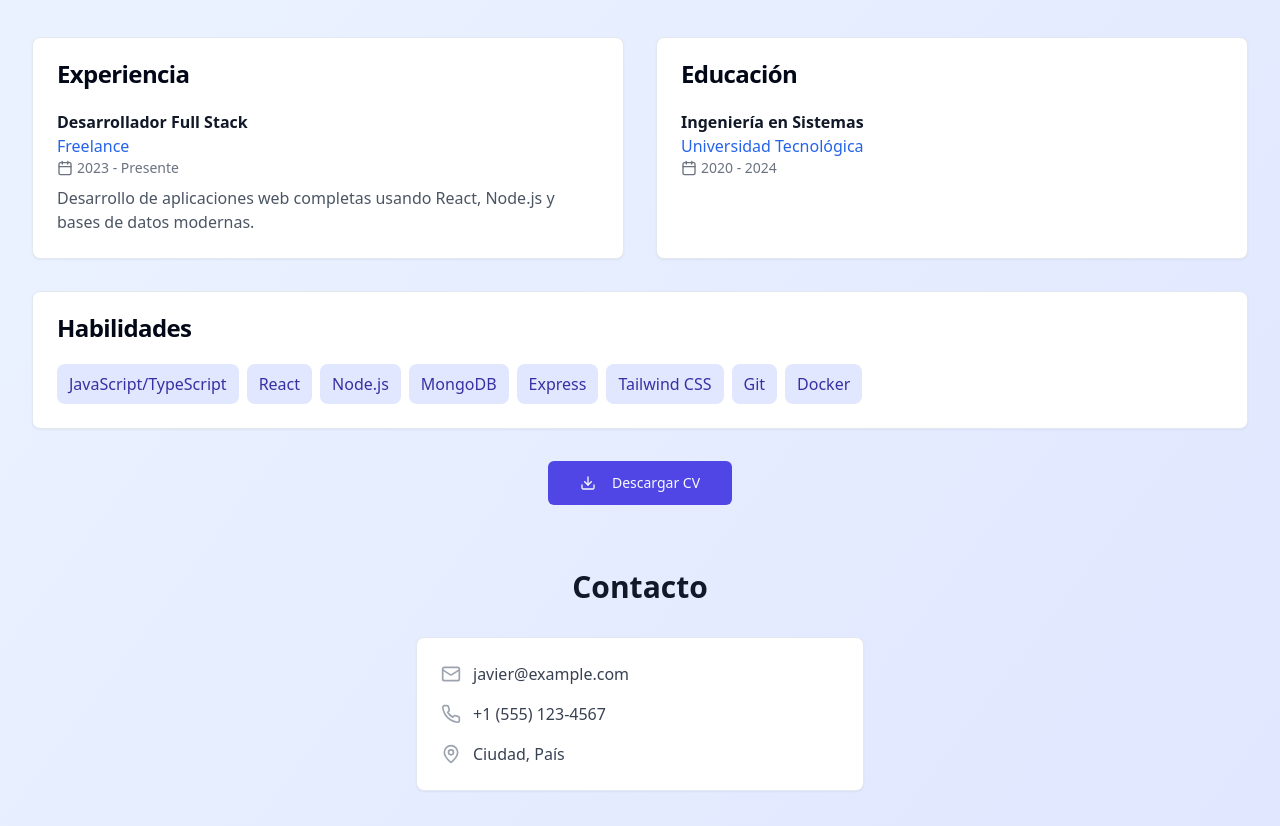
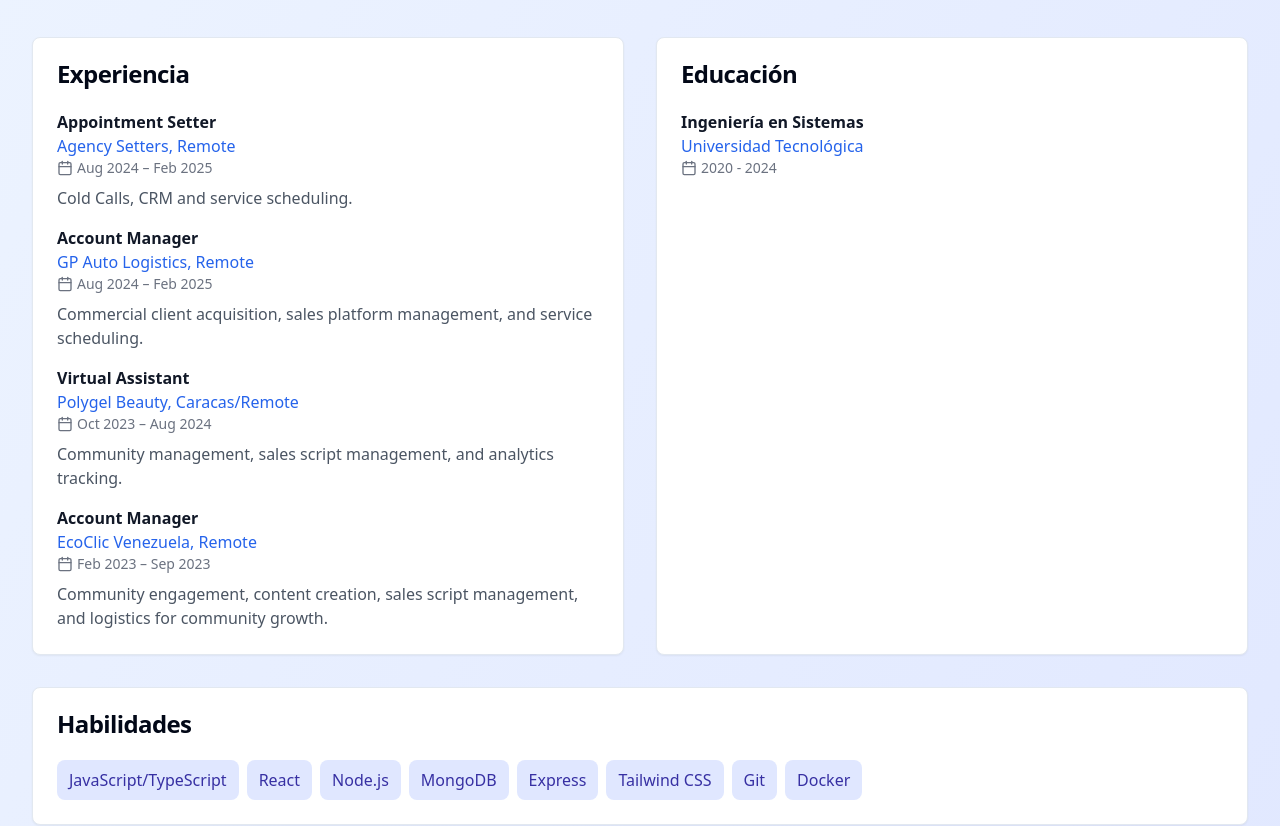
Before and after one commit to Ernott/ernottportfolio.io, a React (Vite) app: page / in a window 1280 px wide. Shown: the part 872-1698 px from the top of the page. Built offline with nearby package versions, Linux system fonts and the light colour scheme.

Commit message:
Refactor: Update profile, CV link, and experience
- Updated profile picture styling.
- Added CV download link.
- Updated experience section with new entries.

```diff
--- a/src/pages/Index.tsx
+++ b/src/pages/Index.tsx
@@ -40,10 +40,28 @@ const Index = () => {
         skills: "Habilidades",
         experienceList: [
           {
-            position: "Desarrollador Full Stack",
-            company: "Freelance",
-            period: "2023 - Presente",
-            description: "Desarrollo de aplicaciones web completas usando React, Node.js y bases de datos modernas."
+            position: "Appointment Setter",
+            company: "Agency Setters, Remote",
+            period: "Aug 2024 – Feb 2025",
+            description: "Cold Calls, CRM and service scheduling."
+          },
+          {
+            position: "Account Manager",
+            company: "GP Auto Logistics, Remote",
+            period: "Aug 2024 – Feb 2025",
+            description: "Commercial client acquisition, sales platform management, and service scheduling."
+          },
+          {
+            position: "Virtual Assistant",
+            company: "Polygel Beauty, Caracas/Remote",
+            period: "Oct 2023 – Aug 2024",
+            description: "Community management, sales script management, and analytics tracking."
+          },
+          {
+            position: "Account Manager",
+            company: "EcoClic Venezuela, Remote",
+            period: "Feb 2023 – Sep 2023",
+            description: "Community engagement, content creation, sales script management, and logistics for community growth."
           }
         ],
         educationList: [
@@ -90,10 +108,28 @@ const Index = () => {
         skills: "Skills",
         experienceList: [
           {
-            position: "Full Stack Developer",
-            company: "Freelance",
-            period: "2023 - Present",
-            description: "Development of complete web applications using React, Node.js and modern databases."
+            position: "Appointment Setter",
+            company: "Agency Setters, Remote",
+            period: "Aug 2024 – Feb 2025",
+            description: "Cold Calls, CRM and service scheduling."
+          },
+          {
+            position: "Account Manager",
+            company: "GP Auto Logistics, Remote",
+            period: "Aug 2024 – Feb 2025",
+            description: "Commercial client acquisition, sales platform management, and service scheduling."
+          },
+          {
+            position: "Virtual Assistant",
+            company: "Polygel Beauty, Caracas/Remote",
+            period: "Oct 2023 – Aug 2024",
+            description: "Community management, sales script management, and analytics tracking."
+          },
+          {
+            position: "Account Manager",
+            company: "EcoClic Venezuela, Remote",
+            period: "Feb 2023 – Sep 2023",
+            description: "Community engagement, content creation, sales script management, and logistics for community growth."
           }
         ],
         educationList: [
@@ -138,7 +174,11 @@ const Index = () => {
         {/* Hero Section */}
         <div className="text-center mb-16">
           <Avatar className="w-32 h-32 mx-auto mb-6">
-            <AvatarImage src="/lovable-uploads/209a3321-2ce8-4c06-aa61-9bf3ccd64b8b.png" alt={currentContent.name} />
+            <AvatarImage
+              src="/lovable-uploads/209a3321-2ce8-4c06-aa61-9bf3ccd64b8b.png"
+              alt={currentContent.name}
+              className="object-cover object-center"
+            />
             <AvatarFallback>JC</AvatarFallback>
           </Avatar>
           <h1 className="text-4xl font-bold text-gray-900 mb-4">{currentContent.name}</h1>
@@ -249,7 +289,11 @@ const Index = () => {
 
           {/* Download CV Button */}
           <div className="text-center mt-8">
-            <Button size="lg" className="bg-indigo-600 hover:bg-indigo-700">
+            <Button
+              size="lg"
+              className="bg-indigo-600 hover:bg-indigo-700"
+              onClick={() => window.open('https://drive.google.com/uc?export=download&id=1uoykXGCwcmEiQpfMKTUjgF7eASkMJKXli1Vy9B-NLm0', '_blank')}
+            >
               <Download className="w-4 h-4 mr-2" />
               {currentContent.downloadCV}
             </Button>
```
